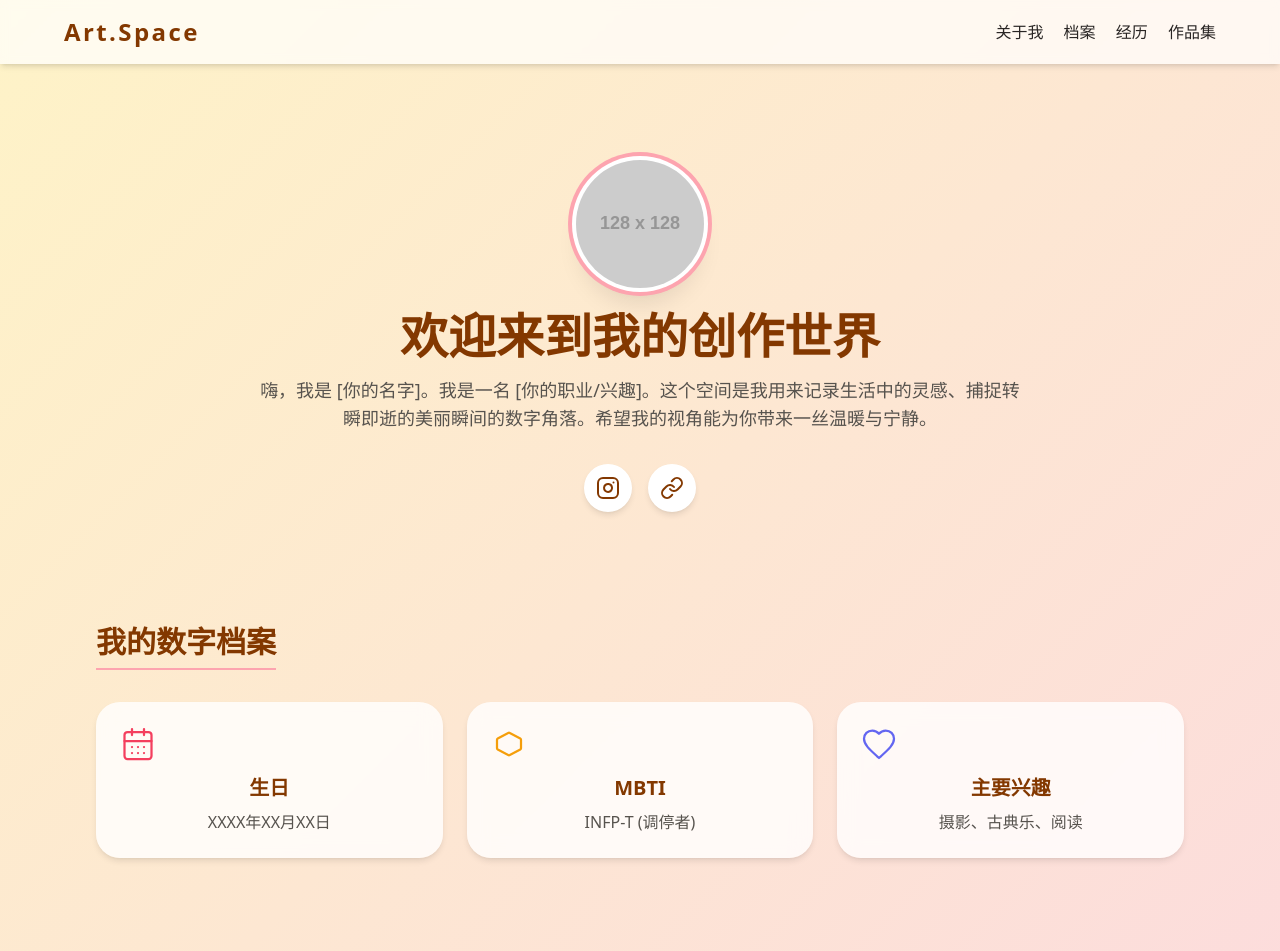
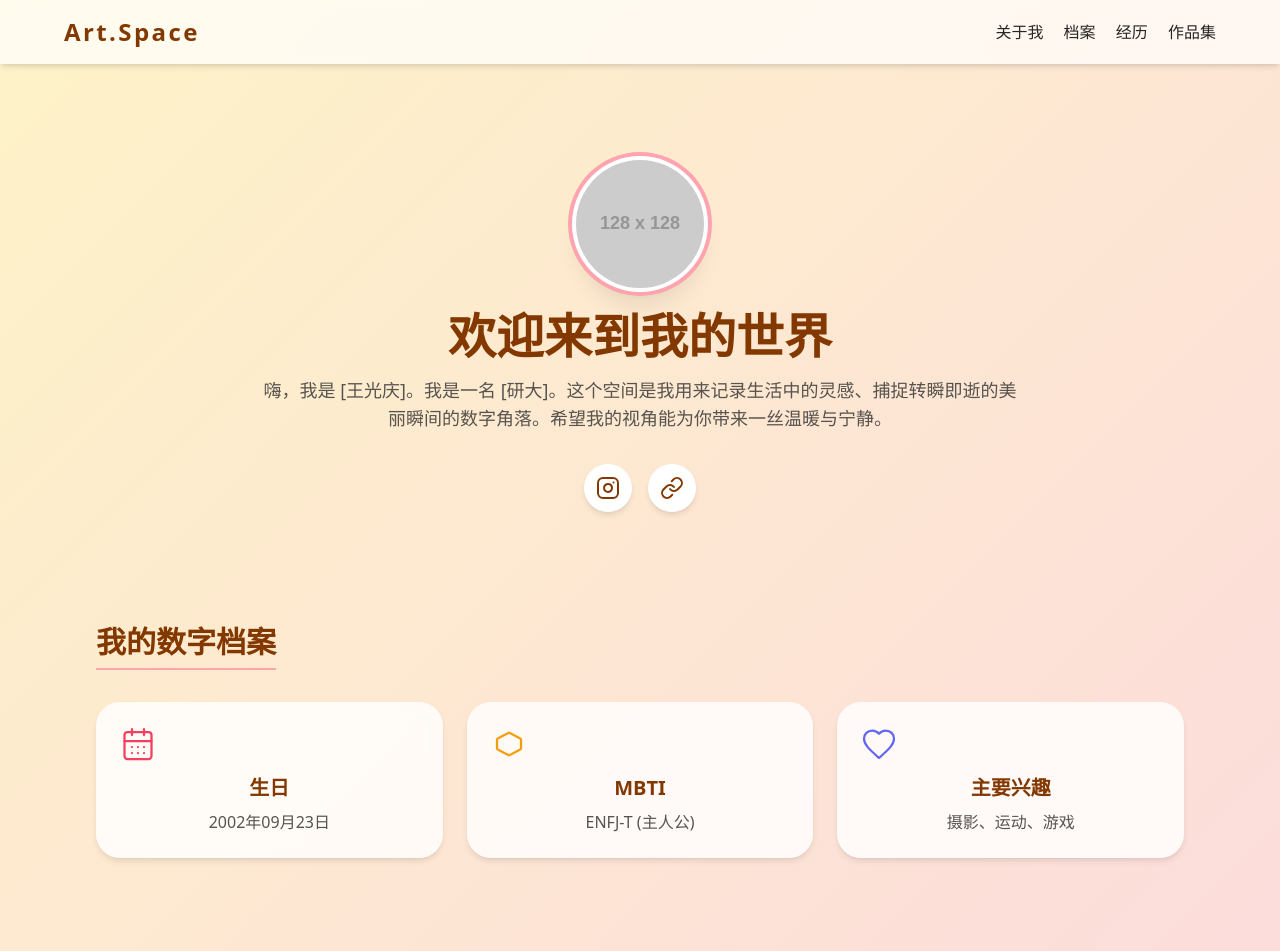
Before and after one commit to Hevenlunch/Underpanda, a plain HTML site: page index.html in a window 1280 px wide. Shown: the top 951 px of the page. Drawn offline with nearby package versions, Linux system fonts and the light colour scheme; placeholder pictures from the web are drawn by us.

Commit message:
Update index.html

```diff
--- a/index.html
+++ b/index.html
@@ -66,10 +66,10 @@
                 <img src="https://placehold.co/128x128/f43f5e/ffffff?text=Your+Photo" alt="个人头像" class="w-full h-full object-cover">
             </div>
             <h2 class="text-5xl font-extrabold mb-4 text-primary">
-                欢迎来到我的创作世界
+                欢迎来到我的世界
             </h2>
             <p class="text-lg max-w-3xl mx-auto text-stone-600">
-                嗨，我是 [你的名字]。我是一名 [你的职业/兴趣]。这个空间是我用来记录生活中的灵感、捕捉转瞬即逝的美丽瞬间的数字角落。希望我的视角能为你带来一丝温暖与宁静。
+                嗨，我是 [王光庆]。我是一名 [研大]。这个空间是我用来记录生活中的灵感、捕捉转瞬即逝的美丽瞬间的数字角落。希望我的视角能为你带来一丝温暖与宁静。
             </p>
             <div class="mt-8 flex justify-center space-x-4">
                 <!-- 优雅的社交图标/链接 -->
@@ -95,7 +95,7 @@
                         <svg xmlns="http://www.w3.org/2000/svg" width="36" height="36" viewBox="0 0 24 24" fill="none" stroke="currentColor" stroke-width="1.5" stroke-linecap="round" stroke-linejoin="round"><rect width="18" height="18" x="3" y="4" rx="2" ry="2"/><line x1="16" x2="16" y1="2" y2="6"/><line x1="8" x2="8" y1="2" y2="6"/><line x1="3" x2="21" y1="10" y2="10"/><path d="M8 14h.01"/><path d="M12 14h.01"/><path d="M16 14h.01"/><path d="M8 18h.01"/><path d="M12 18h.01"/><path d="M16 18h.01"/></svg>
                     </div>
                     <p class="text-xl font-semibold mb-2 text-primary">生日</p>
-                    <p class="text-stone-600">XXXX年XX月XX日</p>
+                    <p class="text-stone-600">2002年09月23日</p>
                 </div>
 
                 <!-- MBTI 卡片 -->
@@ -104,7 +104,7 @@
                         <svg xmlns="http://www.w3.org/2000/svg" width="36" height="36" viewBox="0 0 24 24" fill="none" stroke="currentColor" stroke-width="1.5" stroke-linecap="round" stroke-linejoin="round"><path d="M4 14.88V9.12C4 8.79 4.19 8.5 4.47 8.35L11.47 4.63C11.83 4.44 12.17 4.44 12.53 4.63L19.53 8.35C19.81 8.5 20 8.79 20 9.12V14.88C20 15.21 19.81 15.5 19.53 15.65L12.53 19.37C12.17 19.56 11.83 19.56 11.47 19.37L4.47 15.65C4.19 15.5 4 15.21 4 14.88Z"/></svg>
                     </div>
                     <p class="text-xl font-semibold mb-2 text-primary">MBTI</p>
-                    <p class="text-stone-600">INFP-T (调停者)</p>
+                    <p class="text-stone-600">ENFJ-T (主人公)</p>
                 </div>
 
                 <!-- 兴趣卡片 (额外添加，增加丰富度) -->
@@ -113,7 +113,7 @@
                         <svg xmlns="http://www.w3.org/2000/svg" width="36" height="36" viewBox="0 0 24 24" fill="none" stroke="currentColor" stroke-width="1.5" stroke-linecap="round" stroke-linejoin="round"><path d="M12 21.35l-1.45-1.32C5.4 15.36 2 12.28 2 8.5 2 5.42 4.42 3 7.5 3c1.74 0 3.41.81 4.5 2.15C13.09 3.81 14.76 3 16.5 3 19.58 3 22 5.42 22 8.5c0 3.78-3.4 6.86-8.55 11.54L12 21.35z"/></svg>
                     </div>
                     <p class="text-xl font-semibold mb-2 text-primary">主要兴趣</p>
-                    <p class="text-stone-600">摄影、古典乐、阅读</p>
+                    <p class="text-stone-600">摄影、运动、游戏</p>
                 </div>
             </div>
         </section>
@@ -242,7 +242,7 @@
     <!-- 底部 (Footer) -->
     <footer class="bg-white bg-opacity-70 p-6 mt-12 shadow-inner">
         <div class="max-w-6xl mx-auto text-center text-sm text-stone-500">
-            <p>&copy; <script>document.write(new Date().getFullYear())</script> [你的名字/昵称]. All Rights Reserved.</p>
+            <p>&copy; <script>document.write(new Date().getFullYear())</script> [垫底熊猫]. All Rights Reserved.</p>
             <p class="mt-1">
                 设计理念: 温暖、优雅、极简主义。
             </p>
@@ -250,4 +250,5 @@
     </footer>
 
 </body>
+
 </html>
```
